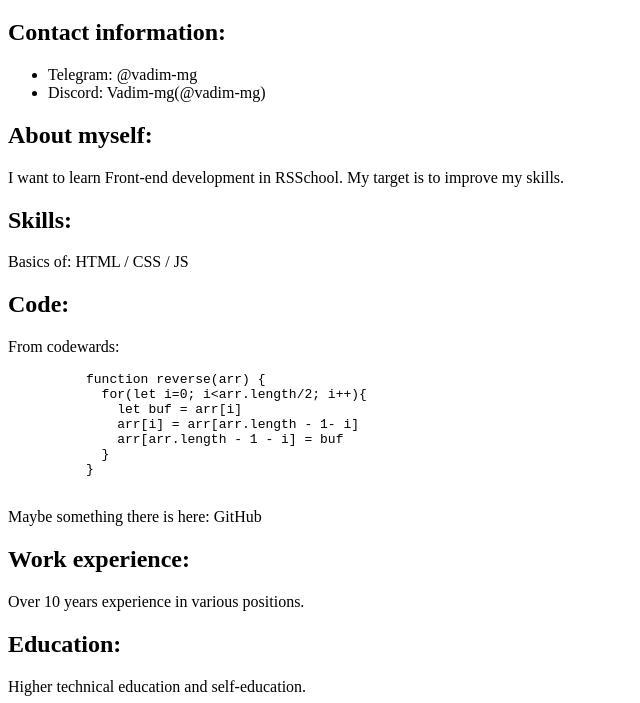
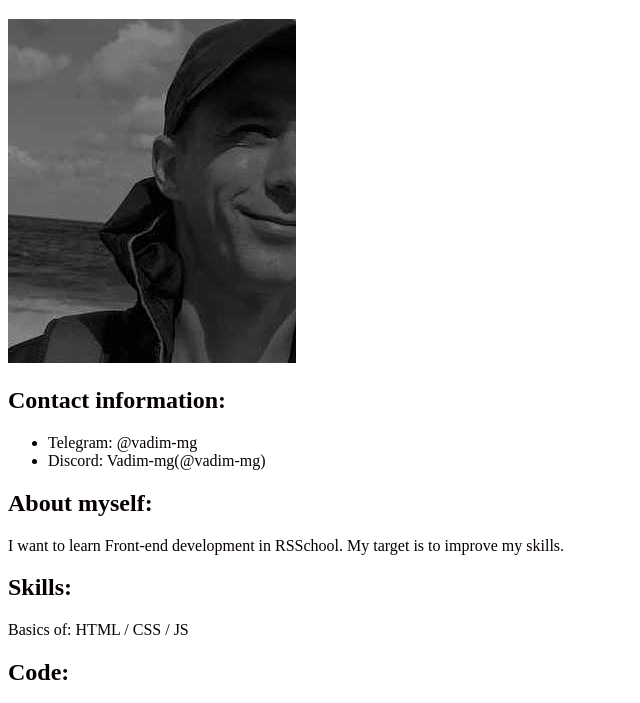
Before and after one commit to vadim-mg/rsschool-cv, a plain HTML site: page index.html in a window 1280 px wide. Shown: the part 95-798 px from the top of the page, without its empty margins (0-640 px from the left). Drawn offline with Linux system fonts and the light colour scheme.

Commit message:
feat: add imges, css, and restructure

```diff
--- a/index.html
+++ b/index.html
@@ -6,15 +6,17 @@
   <meta http-equiv="X-UA-Compatible" content="IE=edge">
   <meta name="viewport" content="width=device-width, initial-scale=1.0">
   <title>Document</title>
+  <link rel="stylesheet" href="styles/style.css">
 </head>
 
 <body>
 
   <head>
     <p>rsschool-cv</p>
+    <h1>Vadim MG</h1>
+    <img src="images/photo.jpg" alt="photo">
   </head>
   <main>
-    <h1>Vadim MG</h1>
     <section>
       <h2>Contact information:</h2>
       <ul>
--- a/style.css
+++ /dev/null
@@ -1,3 +0,0 @@
-body {
-  color: black;
-}
--- /dev/null
+++ b/styles/style.css
@@ -0,0 +1,3 @@
+body {
+  color: rgb(7, 0, 0);
+}
```
Also changed, not shown: images/photo.jpg (added), 1 other file.
